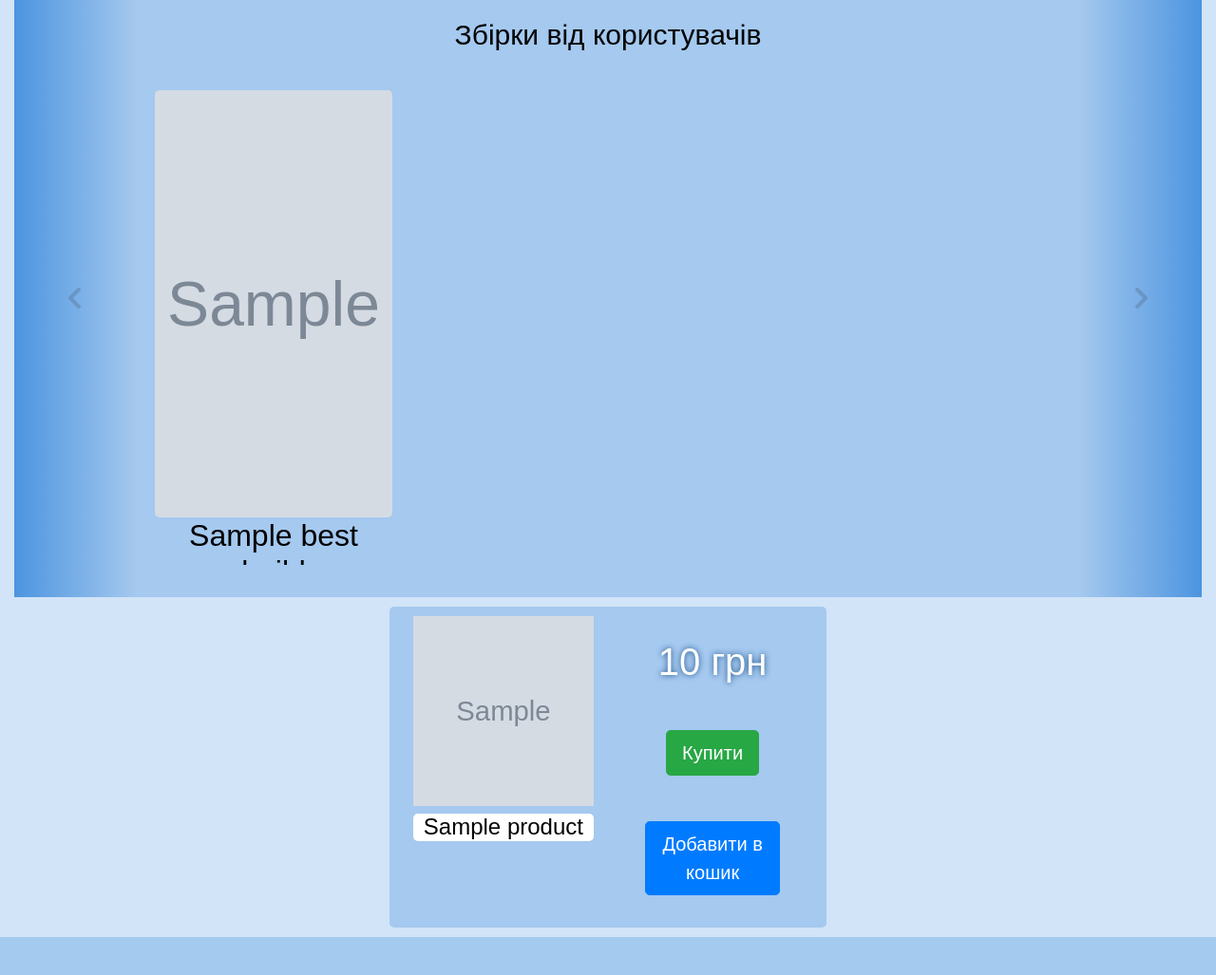
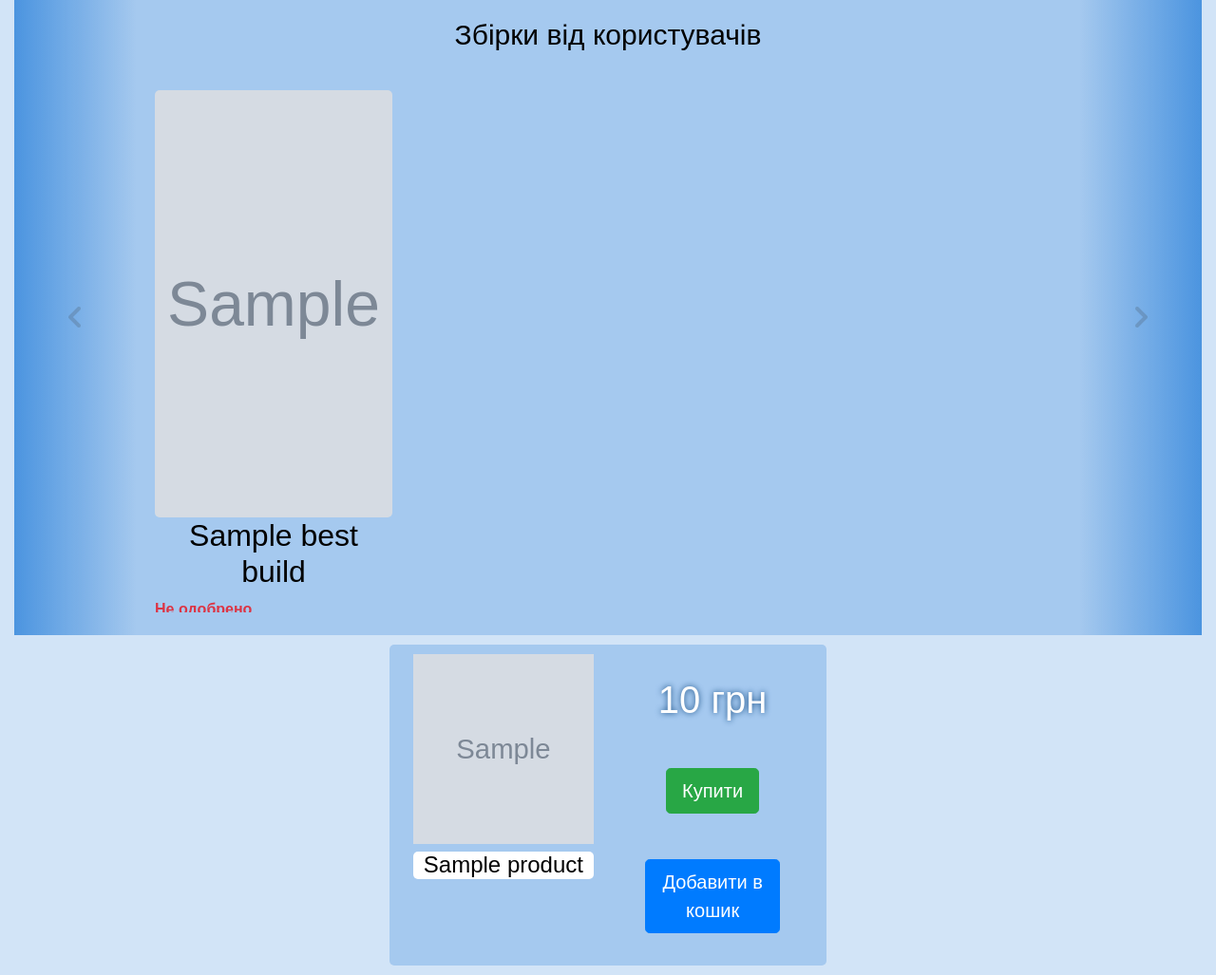
Before and after one commit to fhctyw/ATOD, a Yii app: template views/home/index.php in a window 1280 px wide. Shown: the part 41-1068 px from the top of the page at 95% size. Before the commit the page ends 1028 px from the top, so only its background shows below. Run offline with PHP 8.4 and a stand-in for Yii, Linux system fonts and the light colour scheme; the template is opened without the code that fills it: most values are stand-ins (such as "Sample title", 1, 10 or a date in 2020); grey boxes marked "Sample" are stand-in pictures; data that the repository does not hold is empty; some libraries are stand-ins or nearby versions.

Commit message:
slider upgrade

```diff
--- a/web/css/slider.css
+++ b/web/css/slider.css
@@ -3,7 +3,7 @@
     overflow: hidden;
     padding: 20px;
     background: #A5C9EF;
-    height: 630px;
+    height: 670px;
   }
 
   .product-category {
@@ -22,7 +22,7 @@
   }
 
   .product-container{
-    height: 500px;
+    height: 550px;
   }
 
   .product-container::-webkit-scrollbar {
```
